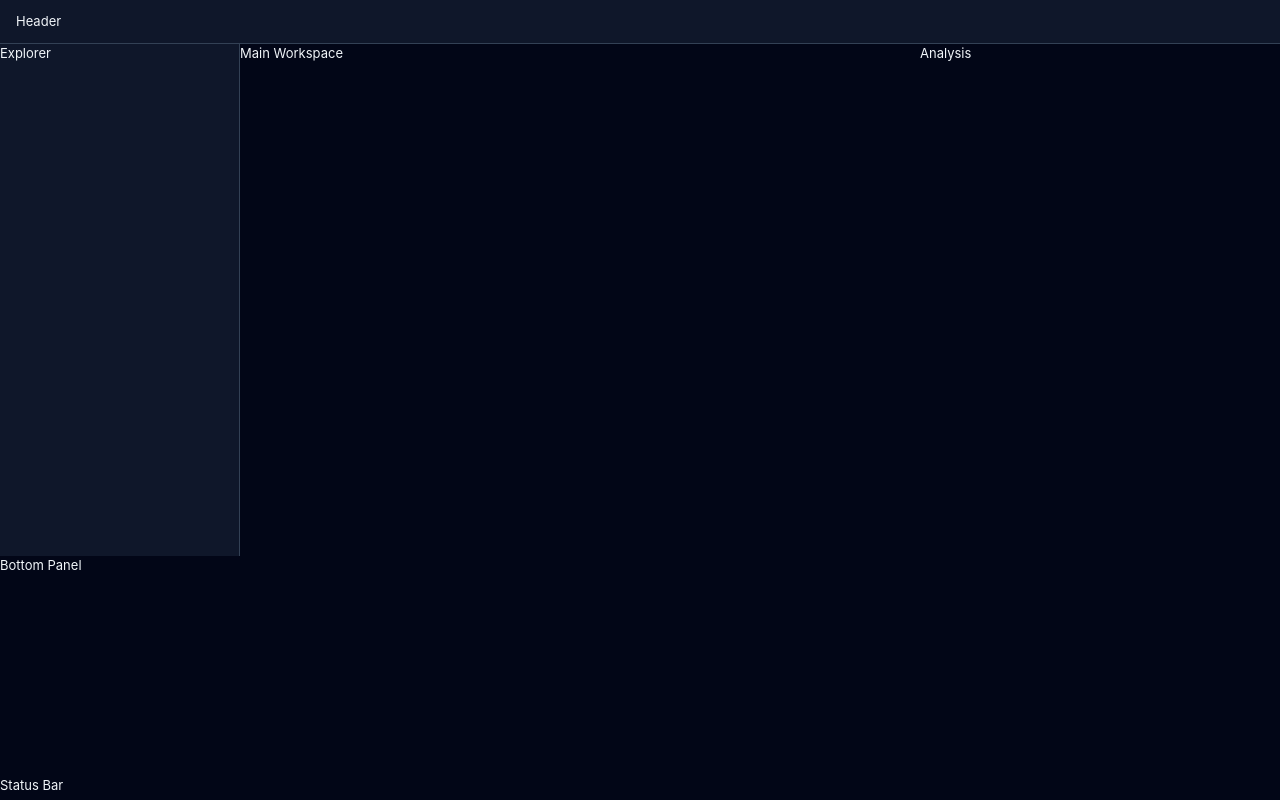
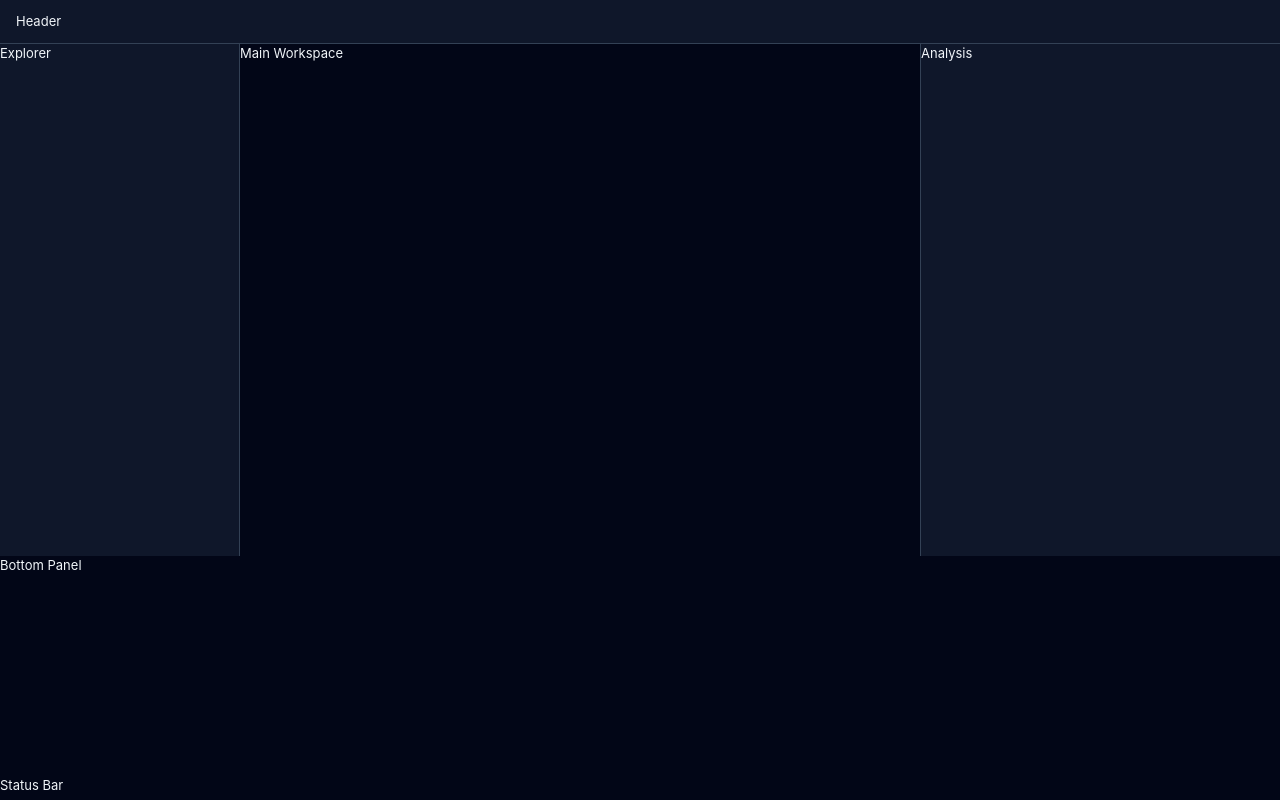
Before and after one commit to nilaysardar04042001/JavaScript-Notebook, a React (Vite) app in the folder frontend/: page / in a window 1280 px wide. Built offline with nearby package versions, Linux system fonts and the light colour scheme.

Commit message:
feat: add AnalysisPanel layout component

```diff
--- a/frontend/src/App.tsx
+++ b/frontend/src/App.tsx
@@ -2,6 +2,7 @@ import { AppShell } from './components/layout/AppShell'
 import { Header } from './components/layout/Header'
 import { MainWorkspace } from './components/layout/MainWorkspace'
 import { ExplorerPanel } from './components/layout/ExplorerPanel'
+import { AnalysisPanel } from './components/layout/AnalysisPanel'
 // import './App.css'
 
 function App() {
@@ -16,7 +17,9 @@ function App() {
           Explorer
         </ExplorerPanel>
         <section>Main Workspace</section>
-        <aside>Analysis</aside>
+        <AnalysisPanel>
+          Analysis
+        </AnalysisPanel>
       </MainWorkspace>
 
       <section className="app-shell__bottom-panel">
--- /dev/null
+++ b/frontend/src/components/layout/AnalysisPanel/AnalysisPanel.css
@@ -0,0 +1,17 @@
+/*
+ * JavaScript Notebook
+ * AnalysisPanel
+ *
+ * Stage 8.4.5 — Analysis Panel Container
+ */
+
+.jn-analysis-panel {
+  display: flex;
+  flex-direction: column;
+  min-width: 0;
+  min-height: 0;
+  overflow: hidden;
+  border-left: var(--jn-border-width-thin) solid var(--jn-color-border);
+  background: var(--jn-color-surface);
+  color: var(--jn-color-text);
+}
--- /dev/null
+++ b/frontend/src/components/layout/AnalysisPanel/AnalysisPanel.tsx
@@ -0,0 +1,18 @@
+import type { HTMLAttributes, PropsWithChildren } from 'react'
+import './AnalysisPanel.css'
+
+export type AnalysisPanelProps = PropsWithChildren<HTMLAttributes<HTMLElement>>
+
+export function AnalysisPanel({
+  children,
+  className,
+  ...props
+}: AnalysisPanelProps) {
+  const classes = ['jn-analysis-panel', className].filter(Boolean).join(' ')
+
+  return (
+    <aside className={classes} {...props}>
+      {children}
+    </aside>
+  )
+}
--- /dev/null
+++ b/frontend/src/components/layout/AnalysisPanel/index.ts
@@ -0,0 +1,2 @@
+export { AnalysisPanel } from './AnalysisPanel'
+export type { AnalysisPanelProps } from './AnalysisPanel'
```
